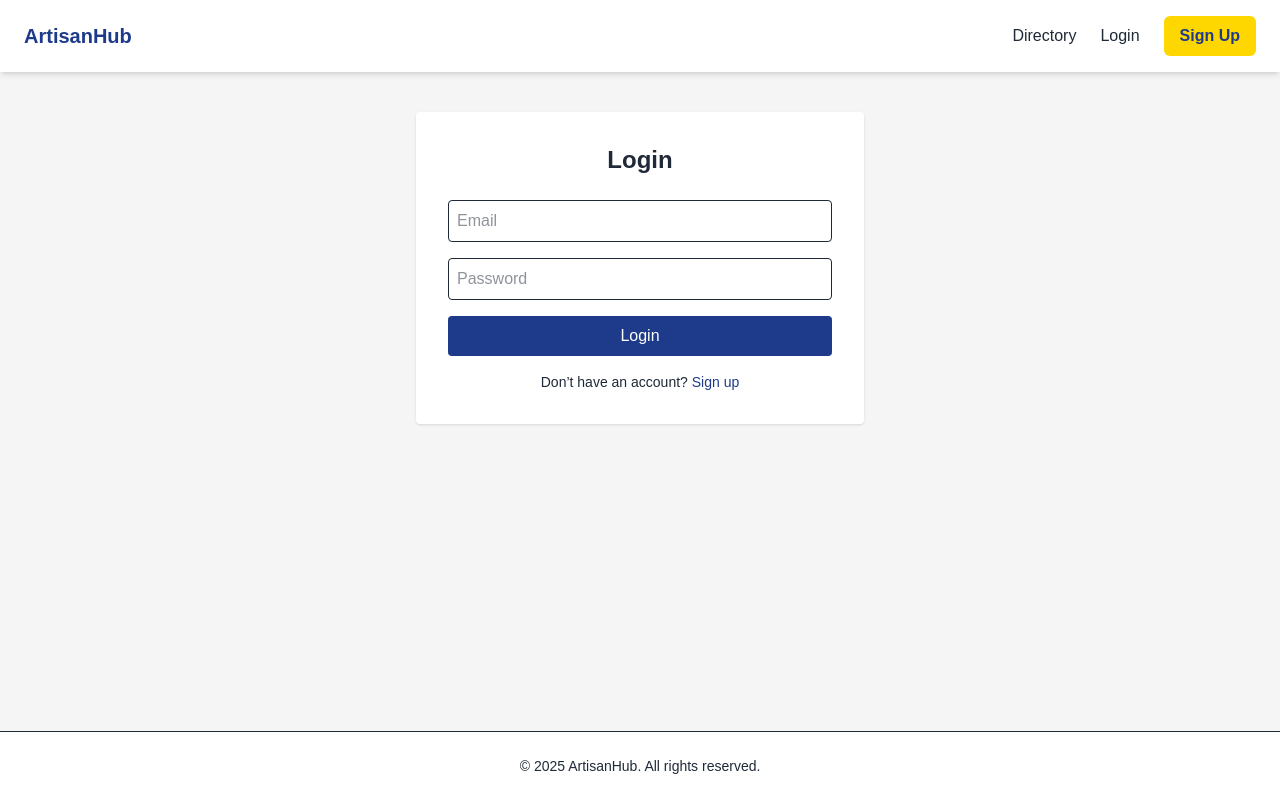
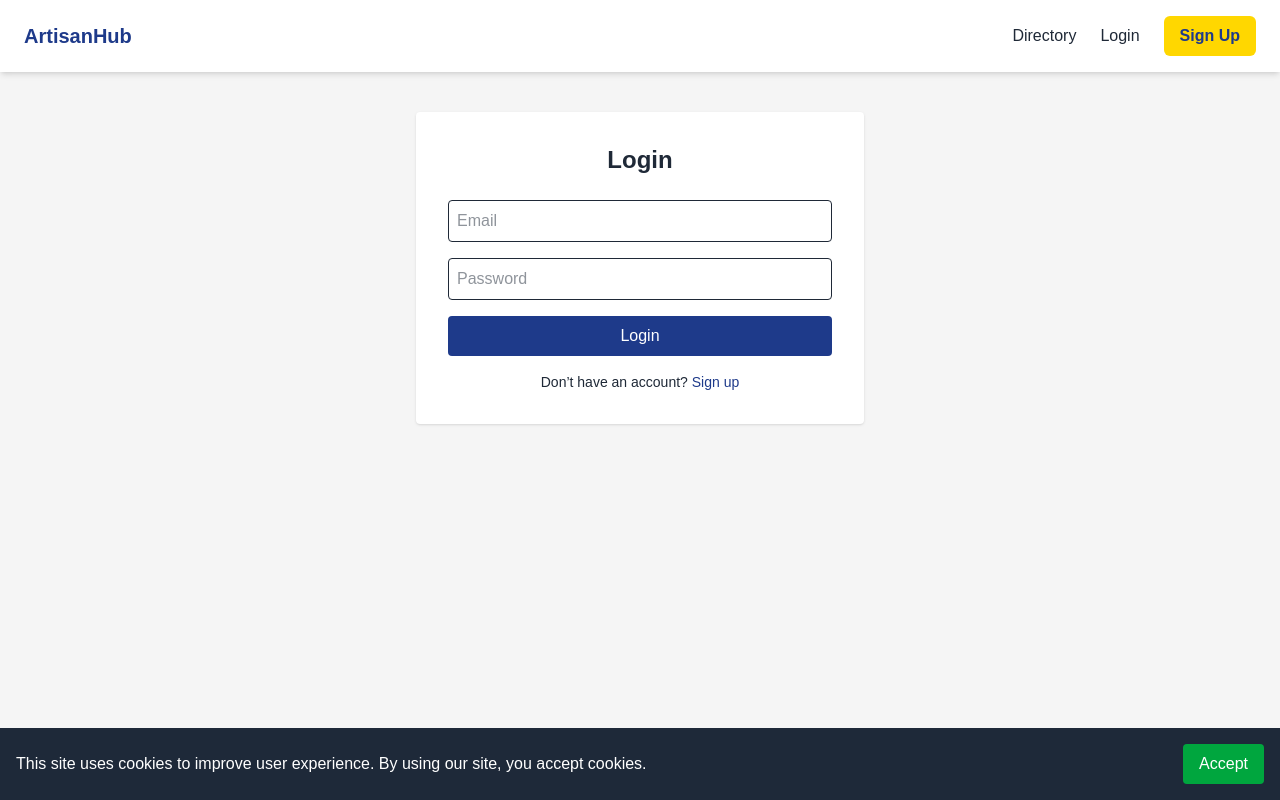
Before and after one commit to cosuoji/artisanhub-frontend, a React (Vite) app: page /login in a window 1280 px wide. Built offline with nearby package versions, Linux system fonts and the light colour scheme; no server answers; a web font is replaced by a local one.

Commit message:
Add cookie consent banner and reCAPTCHA integration
Introduces a CookieConsentBanner component to display a cookie consent message. Adds react-cookie-consent and react-google-recaptcha dependencies. Prepares Login and Signup pages for Google reCAPTCHA integration (currently commented out).

```diff
--- a/package.json
+++ b/package.json
@@ -22,7 +22,9 @@
     "lodash.debounce": "^4.0.8",
     "papaparse": "^5.5.3",
     "react": "^18.3.1",
+    "react-cookie-consent": "^9.0.0",
     "react-dom": "^18.3.1",
+    "react-google-recaptcha": "^3.1.0",
     "react-hot-toast": "^2.5.2",
     "react-icons": "^5.5.0",
     "react-leaflet-cluster": "^2.1.0",
--- a/src/App.jsx
+++ b/src/App.jsx
@@ -1,4 +1,4 @@
-import { BrowserRouter as Router, Routes, Route } from 'react-router-dom';
+import { BrowserRouter as Router, Routes, Route, Navigate } from 'react-router-dom';
 import Layout from './layouts/Layout';
 import DirectoryPage from './pages/DirectoryPage.jsx';
 import Home from './pages/Home';
@@ -13,26 +13,21 @@ import ResendVerification from './pages/ResendVerification.jsx';
 import VerifyEmail from './pages/VerifyEmail.jsx';
 import ForgotPassword from './pages/ForgotPassword.jsx';
 import ResetPassword from './pages/ResetPassword.jsx';
-import { Navigate, useLocation } from 'react-router-dom';
 import SingleArtisanPage from './pages/SingleArtisanPage.jsx';
-
-
-
-
-
+import CookieConsentBanner from './components/CookieConsentBanner.jsx';
 
 export default function App() {
-
   const init = useAuthStore((state) => state.init);
-  const {user} = useAuthStore()
+  const { user } = useAuthStore();
 
   useEffect(() => {
     init();
   }, []);
 
-
   return (
     <Router>
+      <CookieConsentBanner />
+
       <Routes>
         <Route element={<Layout />}>
           <Route path="/" element={<Home />} />
@@ -42,14 +37,12 @@ export default function App() {
           <Route path="/signup" element={<Signup />} />
           <Route path="/theme-preview" element={<ThemePreview />} />
           <Route path="/dashboard" element={<PrivateRoute><Dashboard /></PrivateRoute>} />
-          <Route path="/resend-verification" element={<ResendVerification /> } />
+          <Route path="/resend-verification" element={<ResendVerification />} />
           <Route path="/verify-email/:token" element={<VerifyEmail />} />
-          <Route path="/forgot-password" element={!user ? <ForgotPassword /> : <Navigate to="/dashboard"/> } />
-          <Route path="/reset-password/:token" element={!user ? <ResetPassword /> : <Navigate to="/dashboard"/> } />
-
+          <Route path="/forgot-password" element={!user ? <ForgotPassword /> : <Navigate to="/dashboard" />} />
+          <Route path="/reset-password/:token" element={!user ? <ResetPassword /> : <Navigate to="/dashboard" />} />
         </Route>
       </Routes>
     </Router>
   );
-
 }
--- /dev/null
+++ b/src/components/CookieConsentBanner.jsx
@@ -0,0 +1,28 @@
+import { useEffect, useState } from 'react';
+
+export default function CookieConsentBanner() {
+  const [visible, setVisible] = useState(false);
+
+  useEffect(() => {
+    const consent = localStorage.getItem('cookieConsent');
+    if (!consent) setVisible(true);
+  }, []);
+
+  const acceptCookies = () => {
+    localStorage.setItem('cookieConsent', 'true');
+    setVisible(false);
+  };
+
+  if (!visible) return null;
+
+  return (
+    <div className="fixed bottom-0 left-0 right-0 bg-gray-800 text-white p-4 flex items-center justify-between z-50">
+      <span>
+        This site uses cookies to improve user experience. By using our site, you accept cookies.
+      </span>
+      <button onClick={acceptCookies} className="ml-4 bg-green-600 px-4 py-2 rounded">
+        Accept
+      </button>
+    </div>
+  );
+}
--- a/src/pages/Login.jsx
+++ b/src/pages/Login.jsx
@@ -3,16 +3,24 @@ import { useNavigate } from 'react-router-dom';
 import { useAuthStore } from '../store/useAuthStore';
 import { useRedirect } from '../hooks/useRedirect';
 import toast from 'react-hot-toast';
+// import ReCAPTCHA from 'react-google-recaptcha';
+
 
 export default function Login() {
   const navigate = useNavigate();
   const { login, user, error, loading } = useAuthStore();
   const { redirect } = useRedirect();
+ // const [recaptchaToken, setRecaptchaToken] = useState('');
+
 
   const [formData, setFormData] = useState({
     email: '',
     password: '',
   });
+
+  // const handleCaptchaChange = (token) => {
+  //   setRecaptchaToken(token);
+  // };
 
   useEffect(() => {
     if (user) {
@@ -27,6 +35,11 @@ export default function Login() {
 
   const handleSubmit = async (e) => {
     e.preventDefault();
+    if (!recaptchaToken) {
+      alert("Please verify you’re not a robot");
+      return;
+    }
+
       try {
         const success = await login(formData);
 
@@ -63,6 +76,10 @@ export default function Login() {
           className="w-full border p-2 rounded"
         />
 
+      {/* <ReCAPTCHA
+        sitekey="your_public_site_key"
+        onChange={handleCaptchaChange}
+      /> */}
         <button
           type="submit"
           disabled={loading}
```
Also changed, not shown: src/pages/Signup.jsx (+13 -0 lines), 1 other file (tests, documents, lock files or other folders).
